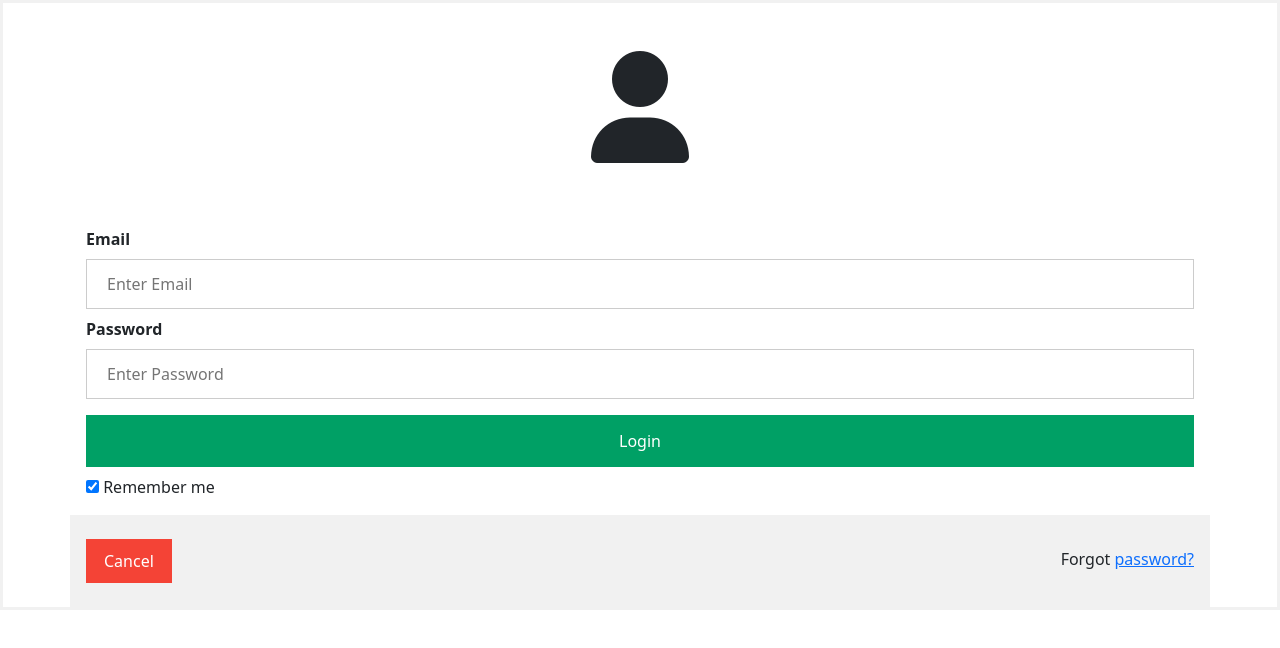
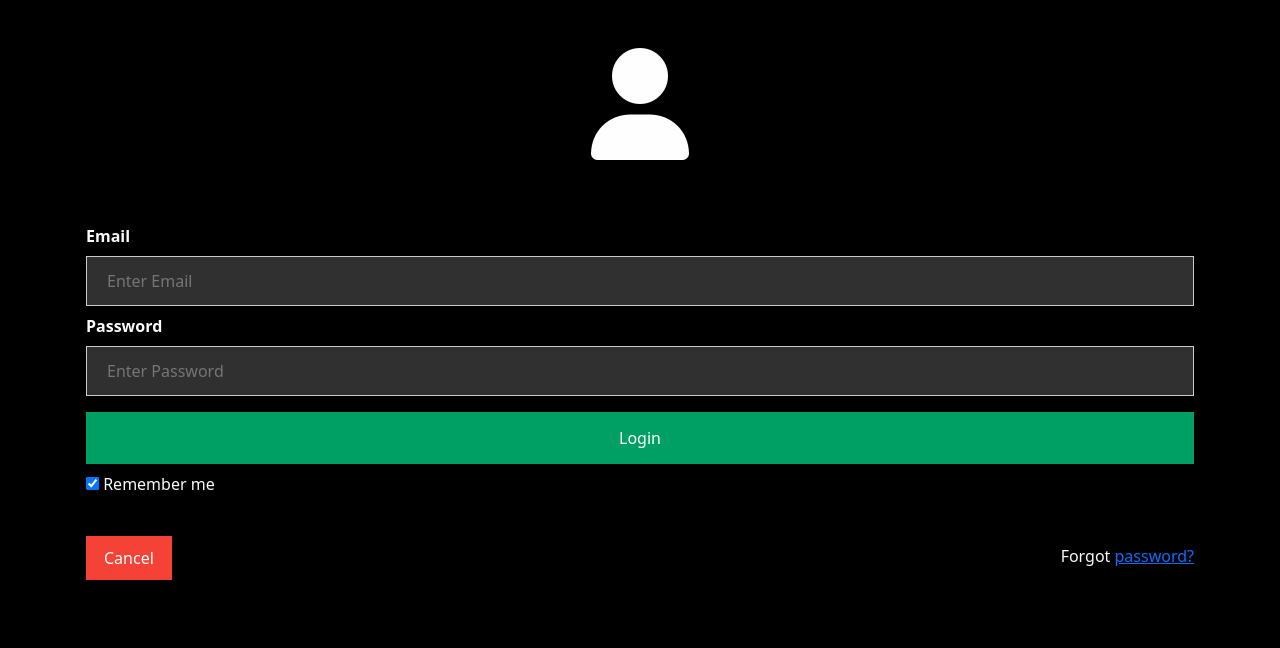
Before and after one commit to RicardoRonan/NodeAPI, a website: page public/login.html in a window 1280 px wide. Drawn offline with nearby package versions, Linux system fonts and the light colour scheme.

Commit message:
forgot-psw

```diff
--- a/public/Styles/loginStyles.css
+++ b/public/Styles/loginStyles.css
@@ -1,17 +1,22 @@
 .iconscontainer {
   overflow: hidden;
+}
+#login {
+  background-color: black;
+  min-height: 100vh;
 }
 #usericon {
   display: flex;
   justify-content: center;
   font-size: 7rem;
+  color: #fefefe;
+}
+input {
+  background-color: rgba(128, 128, 128, 0.378);
 }
 body {
   font-family: system-ui, -apple-system, BlinkMacSystemFont, "Segoe UI", Roboto,
     Oxygen, Ubuntu, Cantarell, "Open Sans", "Helvetica Neue", sans-serif;
-}
-form {
-  border: 3px solid #f1f1f1;
 }
 
 input[type="email"],
--- a/public/login.html
+++ b/public/login.html
@@ -18,15 +18,16 @@
     <link rel="stylesheet" href="./Styles/loginStyles.css" />
   </head>
   <body>
+    <section id="login">
       <div id="logins"></div>
 
-    <form onsubmit="Login(event)">
+      <form onsubmit="Login(event)" class="bg-black">
         <div class="iconscontainer p-5">
           <i class="fa-solid fa-user" id="usericon"></i>
         </div>
 
         <div class="container">
-        <label for="email"><b>Email</b></label>
+          <label for="email" class="text-light"><b>Email</b></label>
           <input
             type="email"
             placeholder="Enter Email"
@@ -35,7 +36,7 @@
             required
           />
 
-        <label for="password"><b>Password</b></label>
+          <label for="password" class="text-light"><b>Password</b></label>
           <input
             type="password"
             id="password"
@@ -45,17 +46,25 @@
           />
 
           <button type="submit" id="submit-btn">Login</button>
-        <label>
-          <input type="checkbox" checked="checked" name="remember" /> Remember
-          me
+          <label class="text-light">
+            <input
+              type="checkbox"
+              checked="checked"
+              name="remember"
+              class="text-light"
+            />
+            Remember me
           </label>
         </div>
 
-      <div class="container" style="background-color: #f1f1f1">
+        <div class="container" class="bg-dark">
           <button type="button" class="cancelbtn">Cancel</button>
-        <span class="psw">Forgot <a href="forgotpsw.html">password?</a></span>
+          <span class="psw text-light"
+            >Forgot <a href="forgotpsw.html">password?</a></span
+          >
         </div>
       </form>
+    </section>
 
     <script>
       let password = document.getElementById("password").value;
```
Also changed, not shown: public/forgotpsw.html (+6 -5 lines), public/index.html (+31 -3 lines), public/product.html (renamed from public/Styles/product.html, +4 -17 lines), routes/userRoute.js (+6 -5 lines). Lines whose indentation alone changed are shown as unchanged.
